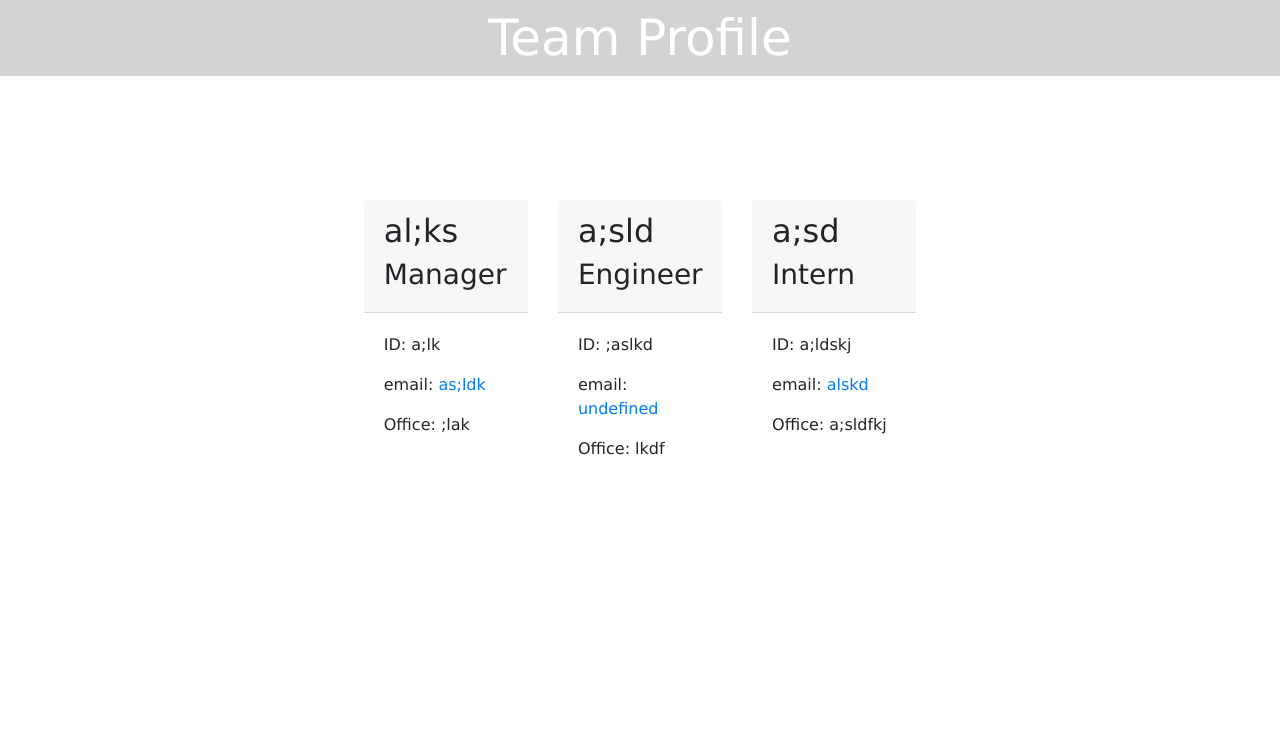
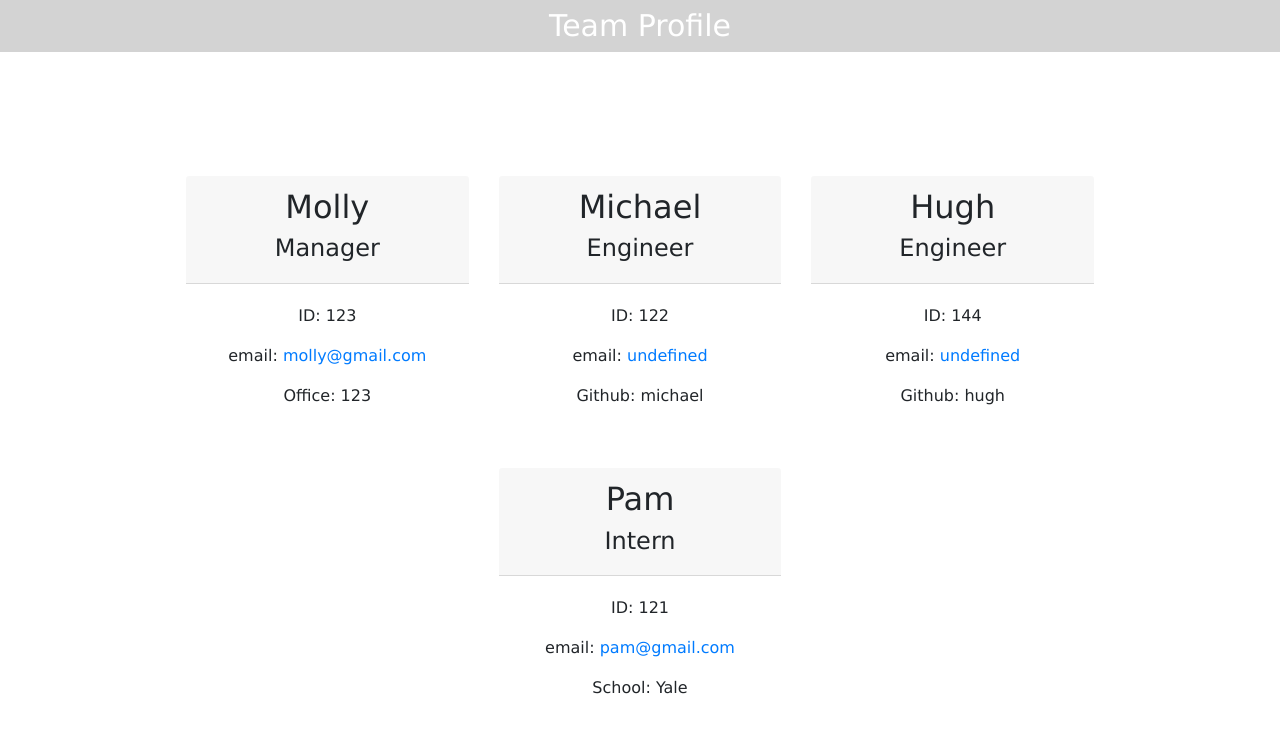
Before and after one commit to mollymontgomery/team_profile_generator, a website: page team.html in a window 1280 px wide. Drawn offline with nearby package versions, Linux system fonts and the light colour scheme.

Commit message:
updated style and fixed error on page-template

```diff
--- a/src/page-template.js
+++ b/src/page-template.js
@@ -7,7 +7,7 @@ const generateTeam = (team) => {
     <div class="col-4 mt-4">
         <div class="card-header" style="width: 100%">
         <h2>${Manager.getName()}</h2>
-        <h3>${Manager.getRole()}</h3>
+        <h4>${Manager.getRole()}</h4>
         </div>
         <div class="card-body">
         <p>ID: ${Manager.getId()}</p>
@@ -23,12 +23,12 @@ const generateTeam = (team) => {
     <div class="col-4 mt-4">
         <div class="card-header" style="width: 100%">
         <h2>${Engineer.getName()}</h2>
-        <h3>${Engineer.getRole()}</h3>
+        <h4>${Engineer.getRole()}</h4>
         </div>
         <div class="card-body">
         <p>ID: ${Engineer.getId()}</p>
         <p>email: <a href="mailto:${Engineer.getEmail()}">${Engineer.getEmail()}</a></p>
-        <p>Office: ${Engineer.getGithub()}</p>
+        <p>Github: ${Engineer.getGithub()}</p>
         </div>
     </div>
     `
@@ -40,12 +40,12 @@ const generateTeam = (team) => {
     <div class="col-4 mt-4">
         <div class="card-header" style="width: 100%">
         <h2>${Intern.getName()}</h2>
-        <h3>${Intern.getRole()}</h3>
+        <h4>${Intern.getRole()}</h4>
         </div>
         <div class="card-body">
         <p>ID: ${Intern.getId()}</p>
         <p>email: <a href="mailto:${Intern.getEmail()}">${Intern.getEmail()}</a></p>
-        <p>Office: ${Intern.getSchool()}</p>
+        <p>School: ${Intern.getSchool()}</p>
         </div>
     </div>
     `
@@ -85,7 +85,7 @@ module.exports = team => {
     </header>
 <main>
     <div class='container'>
-        <div class="row justify-content-center" id="team-card"
+        <div class="row justify-content-center" id="team-card">
     ${generateTeam(team)}
     </div>
     </div>
--- a/team.html
+++ b/team.html
@@ -22,37 +22,49 @@
 
     <div class="col-4 mt-4">
         <div class="card-header" style="width: 100%">
-        <h2>al;ks</h2>
-        <h3>Manager</h3>
+        <h2>Molly</h2>
+        <h4>Manager</h4>
         </div>
         <div class="card-body">
-        <p>ID: a;lk</p>
-        <p>email: <a href="mailto:as;ldk">as;ldk</a></p>
-        <p>Office: ;lak</p>
+        <p>ID: 123</p>
+        <p>email: <a href="mailto:molly@gmail.com">molly@gmail.com</a></p>
+        <p>Office: 123</p>
         </div>
     </div>
 
     <div class="col-4 mt-4">
         <div class="card-header" style="width: 100%">
-        <h2>a;sld</h2>
-        <h3>Engineer</h3>
+        <h2>Michael</h2>
+        <h4>Engineer</h4>
         </div>
         <div class="card-body">
-        <p>ID: ;aslkd</p>
+        <p>ID: 122</p>
         <p>email: <a href="mailto:undefined">undefined</a></p>
-        <p>Office: lkdf</p>
+        <p>Github: michael</p>
         </div>
     </div>
 
     <div class="col-4 mt-4">
         <div class="card-header" style="width: 100%">
-        <h2>a;sd</h2>
-        <h3>Intern</h3>
+        <h2>Hugh</h2>
+        <h4>Engineer</h4>
         </div>
         <div class="card-body">
-        <p>ID: a;ldskj</p>
-        <p>email: <a href="mailto:alskd">alskd</a></p>
-        <p>Office: a;sldfkj</p>
+        <p>ID: 144</p>
+        <p>email: <a href="mailto:undefined">undefined</a></p>
+        <p>Github: hugh</p>
+        </div>
+    </div>
+
+    <div class="col-4 mt-4">
+        <div class="card-header" style="width: 100%">
+        <h2>Pam</h2>
+        <h4>Intern</h4>
+        </div>
+        <div class="card-body">
+        <p>ID: 121</p>
+        <p>email: <a href="mailto:pam@gmail.com">pam@gmail.com</a></p>
+        <p>School: Yale</p>
         </div>
     </div>
 
```
Also changed, not shown: dist/style.css.
